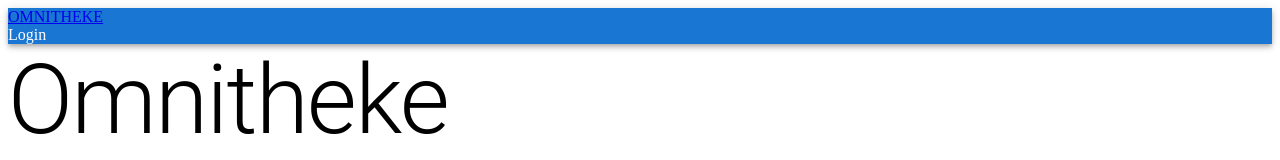
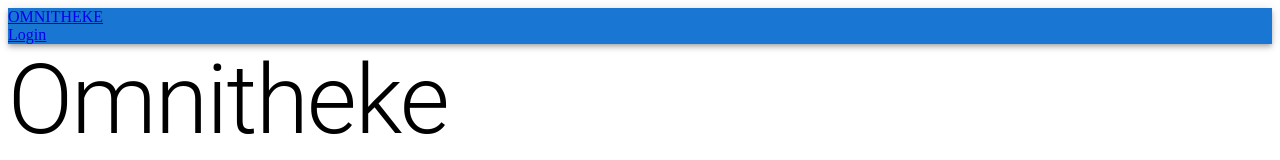
Before and after one commit to wildfireOfMine/omnithekeFrontend, a React (Vite) app: page / in a window 1280 px wide. Shown: the top 160 px of the page. Built offline with nearby package versions, Linux system fonts and the light colour scheme.

Commit message:
Added i18n and modified Navbar

```diff
--- a/package.json
+++ b/package.json
@@ -14,9 +14,10 @@
     "@emotion/styled": "^11.14.1",
     "@mui/material": "^9.0.0",
     "@reduxjs/toolkit": "^2.11.2",
+    "i18next": "^26.0.8",
     "react": "^19.2.4",
     "react-dom": "^19.2.4",
-    "react-i18next": "^17.0.2",
+    "react-i18next": "^17.0.6",
     "react-redux": "^9.2.0",
     "react-router-dom": "^7.14.0",
     "react-toastify": "^11.1.0"
--- a/src/components/Navbar.jsx
+++ b/src/components/Navbar.jsx
@@ -1,9 +1,11 @@
-import { AppBar, Box, Typography } from '@mui/material'
+import { AppBar, Box, Button, Typography } from '@mui/material'
 import React from 'react'
-import { useSelector } from 'react-redux'
+import { useDispatch, useSelector } from 'react-redux'
 import { Link } from 'react-router-dom'
+import { logout } from '../store/AccountSlice'
 
 const Navbar = () => {
+  const dispatch = useDispatch();
   const session = useSelector(
     (state) => state.account.session
   )
@@ -14,7 +16,7 @@ const Navbar = () => {
         <Link to="/">OMNITHEKE</Link>
 
         {session.emailValue && <Typography>Hola, {session.emailValue}</Typography>}
-        Login
+        {session.emailValue ? <Button onClick={()=> dispatch(logout())} variant="contained">Log out</Button> : <Link to="/login">Login</Link>}
       </AppBar>
     </Box>
   )
```
Also changed, not shown: 1 other file (tests, documents, lock files or other folders).
